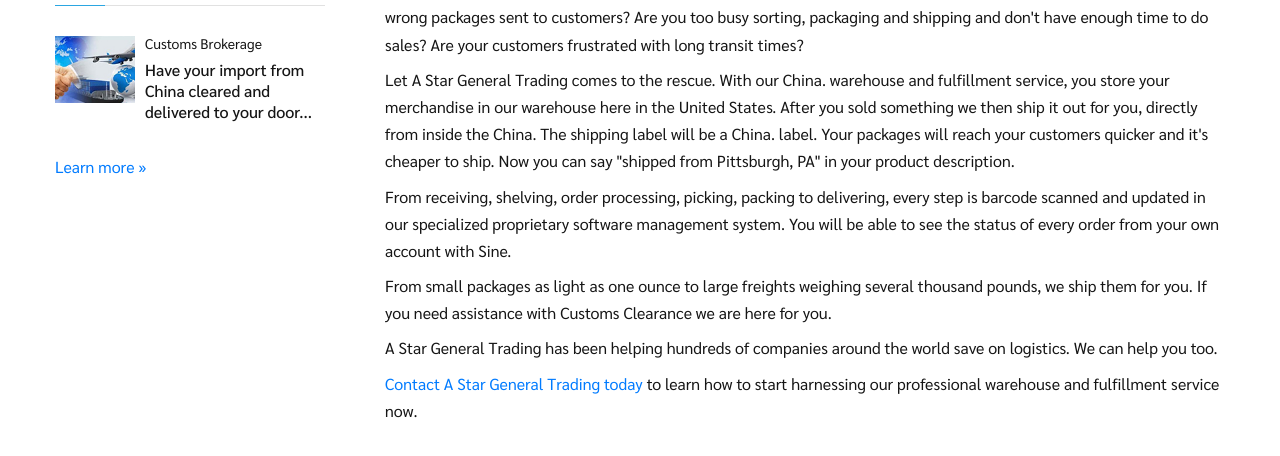
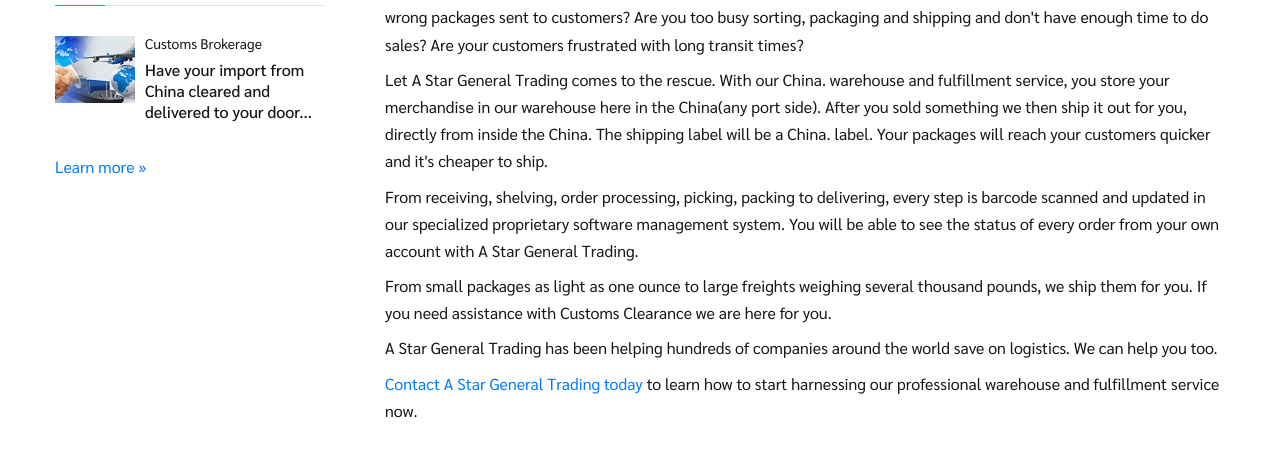
Before and after one commit to astargeneraltrading/astargeneraltrading.github.io, a plain HTML site: page wearhouse_and_f.html in a window 1280 px wide. Shown: the part 572-1028 px from the top of the page. Drawn offline with Linux system fonts and the light colour scheme.

Commit message:
fix some miner issues

```diff
--- a/wearhouse_and_f.html
+++ b/wearhouse_and_f.html
@@ -241,7 +241,7 @@
                                 <p>
 
                                     Let A Star General Trading comes to the rescue.
-                                    With our China. warehouse and fulfillment service, you store your merchandise in our warehouse here in the United States. After you sold something we then ship it out for you, directly from inside the China. The shipping label will be a China. label. Your packages will reach your customers quicker and it's cheaper to ship. Now you can say "shipped from Pittsburgh, PA" in your product description.
+                                    With our China. warehouse and fulfillment service, you store your merchandise in our warehouse here in the China(any port side). After you sold something we then ship it out for you, directly from inside the China. The shipping label will be a China. label. Your packages will reach your customers quicker and it's cheaper to ship.
 
                 </p>
                                 <p>
@@ -250,7 +250,7 @@
               From receiving, shelving,
               order processing, picking, packing to delivering, every step is barcode scanned
               and updated in our specialized proprietary software management system. You
-              will be able to see the status of every order from your own account with Sine.
+              will be able to see the status of every order from your own account with A Star General Trading.
 
 
                 </p>
```
Also changed, not shown: index.html (+2 -2 lines).
